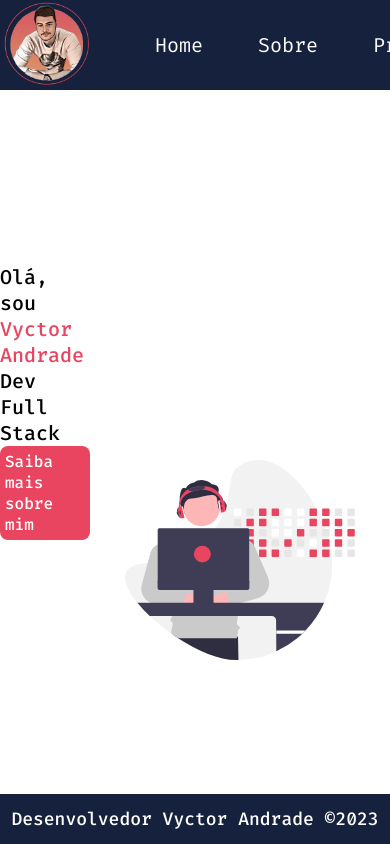
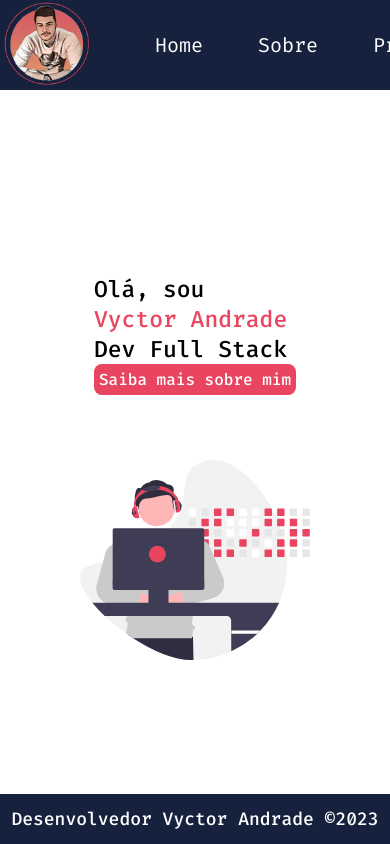
Before and after one commit to vyctorandrade/portfolio, a React (Vite) app: page / in a window 390 px wide. Built offline with nearby package versions, Linux system fonts and the light colour scheme.

Commit message:
Update Home.module.css

```diff
--- a/src/pages/Home/Home.module.css
+++ b/src/pages/Home/Home.module.css
@@ -80,7 +80,10 @@
 
 
     .home p{
-        font-size: 20px;
+        margin-bottom: 150px;
+        font-size: 23px;
+        position: fixed;
+
 
     }
     .home img{
@@ -94,6 +97,7 @@
     }
 
     .btn{
+
         font-size: 16px;
         display: flex;
 
```
